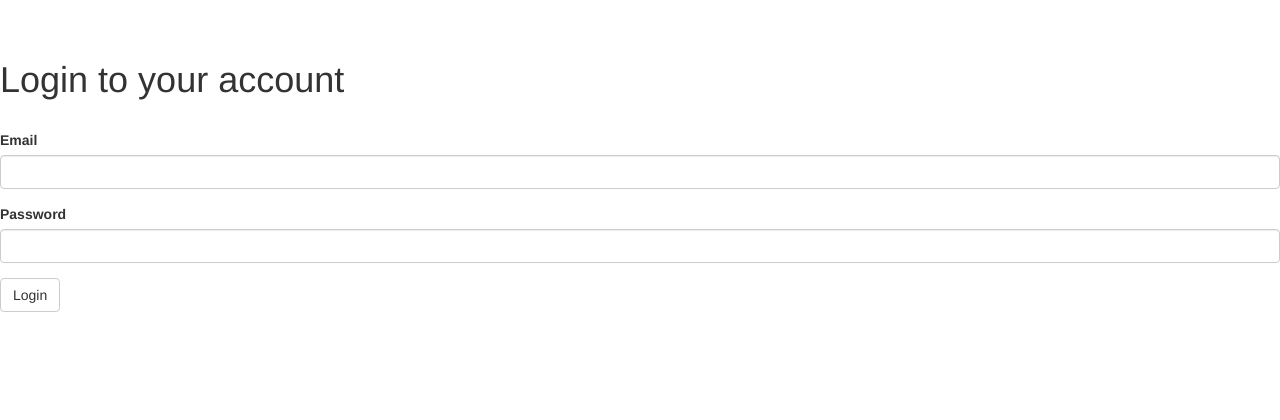
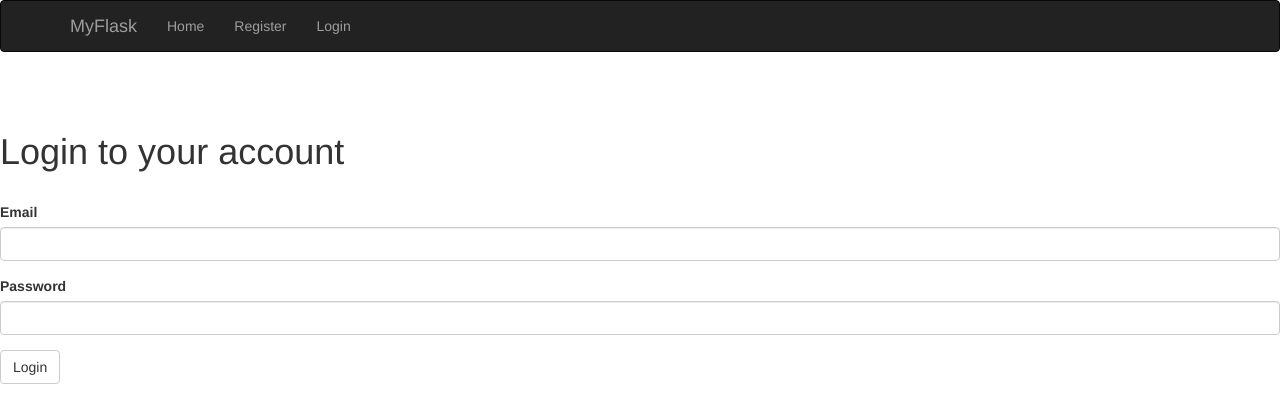
Before and after one commit to gawsk/CrockPot, a Flask app: page /login in a window 1280 px wide. Shown: the top 420 px of the page. Run offline with Flask 2, Linux system fonts and the light colour scheme; parts of the project's set-up code (start-up, migrations or seed data) failed here and were passed over; some libraries are stand-ins or nearby versions.

Commit message:
Create basic NavBar| Ability to Login/out

```diff
--- a/app/templates/auth/login.html
+++ b/app/templates/auth/login.html
@@ -1,8 +1,8 @@
 {% import "bootstrap/utils.html" as utils %}
 {% import "bootstrap/wtf.html" as wtf %}
-{% extends "base.html" %}
+{% extends "sidebar.html" %}
 {% block title %}Login{% endblock %}
-{% block body %}
+{% block content %}
 <div class="content-section">
   <br/>
   {{ utils.flashed_messages() }}
--- a/app/templates/auth/register.html
+++ b/app/templates/auth/register.html
@@ -1,10 +1,10 @@
-{% extends "base.html" %}
+{% extends "sidebar.html" %}
 {% import "bootstrap/wtf.html" as wtf %}
 {% from "_formhelpers.html" import render_field %}
 
 
 {% block title %}Register{% endblock %}
-{% block body %}
+{% block content %}
 <div class="container">
   <div class="row">
     <div class="col-md-1"></div>
--- a/app/templates/base.html
+++ /dev/null
@@ -1,12 +0,0 @@
-<!--Nav Bar -->
-{% extends "bootstrap/base.html" %}
-
-<ul class="nav navbar-nav navbar-right">
-    <li><a href="{{ url_for('home.index') }}">Home</a></li>
-    <li><a href="{{ url_for('auth.register') }}">Register</a></li>
-    <li><a href="{{ url_for('auth.login') }}">Login</a></li>
-</ul>
-
-
-{% block body %}
-{% endblock %}
--- a/app/templates/home/dashboard.html
+++ b/app/templates/home/dashboard.html
@@ -1,3 +1,4 @@
+{% extends "sidebar.html" %}
 Logged in
 
 <li><a href="{{ url_for('auth.logout') }}">Logout</a></li>
--- a/app/templates/home/index.html
+++ b/app/templates/home/index.html
@@ -1,3 +1,5 @@
-{% extends "base.html" %}
+{% extends "sidebar.html" %}
 
+{% block content %}
 This is the homepage
+{% endblock %}
--- /dev/null
+++ b/app/templates/sidebar.html
@@ -0,0 +1,44 @@
+<!--Nav Bar -->
+{% extends "bootstrap/base.html" %}
+
+
+{% block head %}
+    {{ super() }}
+    <title>{% block title %}{% endblock %} - MyFlask</title>
+{% endblock %}
+
+{% block navbar %}
+    <div class="navbar navbar-inverse" role="navigation">
+        <div class="container">
+            <div class="navbar-header">
+                <button type="button" class="navbar-toggle" data-toggle="collapse" data-target=".navbar-collapse">
+                    <span class="sr-only">Navbar</span>
+                    <span class="icon-bar"></span>
+                    <span class="icon-bar"></span>
+                    <span class="icon-bar"></span>
+                </button>
+                <a class="navbar-brand" href="/">MyFlask</a>
+            </div>
+            <div class="navbar-collapse collapse">
+                <ul class="nav navbar-nav">
+                  <li><a href="{{ url_for('home.index') }}">Home</a></li>
+                  <li><a href="{{ url_for('auth.register') }}">Register</a></li>
+                  {% if current_user.is_active %}
+                    <li><a href="{{ url_for('auth.logout') }}">Logout</a></li>
+                  {% else %}
+                    <li><a href="{{ url_for('auth.login') }}">Login</a></li>
+                  {% endif %}
+                </ul>
+            </div>
+        </div>
+    </div>
+{% endblock %}
+
+{% block content %}
+    <div class="container">
+        {% block page_content %}{% endblock %}
+    </div>
+{% endblock %}
+
+  </body>
+</html>
```
